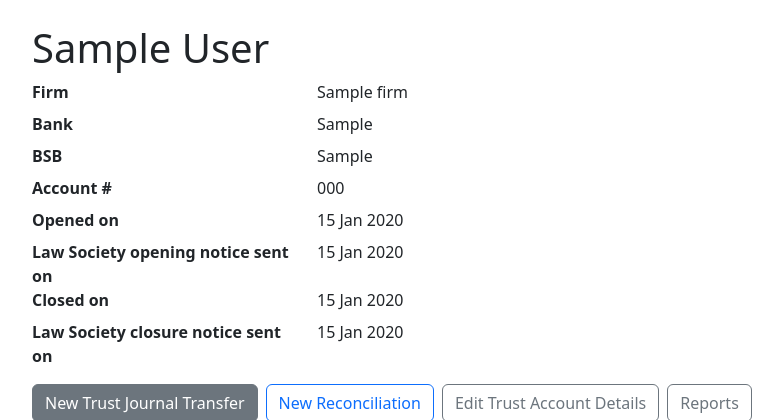
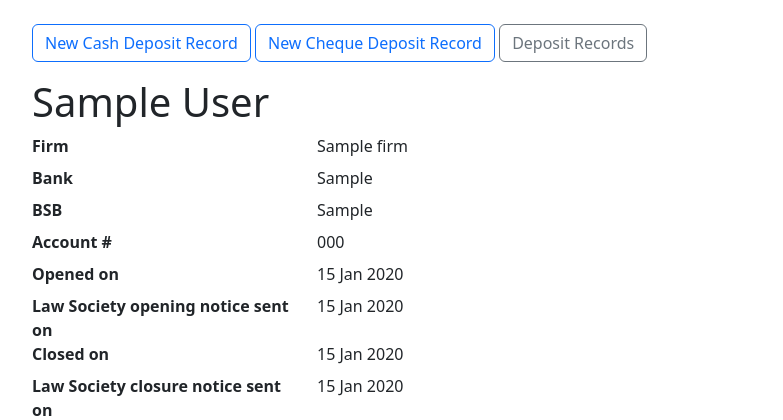
Before and after one commit to Dvrchmnd72/Matter-Funds, a Django app: page /trust/accounts/1/ in a window 1280 px wide. Shown: the part 80-500 px from the top of the page, without its empty margins (50-833 px from the left). Run offline with Django 4.2, Linux system fonts and the light colour scheme; a user stored in the database is signed in; tables that the repository leaves empty hold one stand-in row (values such as "Sample post").

Commit message:
Add cash and cheque deposit records

```diff
--- a/apps/trust/models.py
+++ b/apps/trust/models.py
@@ -446,6 +446,7 @@ class Receipt(models.Model):
     payment_reference_override = models.CharField(max_length=80, blank=True)
     purpose = models.CharField(max_length=500)
     late_banking = models.BooleanField(default=False)
+    deposit_record = models.ForeignKey('DepositRecord', on_delete=models.PROTECT, null=True, blank=True, related_name='receipts')
 
     class Meta:
         verbose_name = 'Receipt'
@@ -471,6 +472,53 @@ class Receipt(models.Model):
         # Deposit delay is calculated in the receipt service as a review indicator.
         # Do not treat any recording deadline as a banking grace period.
         return super().clean()
+
+
+class DepositRecord(models.Model):
+    DEPOSIT_TYPE_CASH = 'cash'
+    DEPOSIT_TYPE_CHEQUE = 'cheque'
+    DEPOSIT_TYPE_CHOICES = [
+        (DEPOSIT_TYPE_CASH, 'Cash Deposit Record'),
+        (DEPOSIT_TYPE_CHEQUE, 'Cheque Deposit Record'),
+    ]
+
+    trust_account = models.ForeignKey(TrustAccount, on_delete=models.PROTECT, related_name='deposit_records')
+    deposit_number = models.PositiveIntegerField()
+    deposit_type = models.CharField(max_length=10, choices=DEPOSIT_TYPE_CHOICES)
+    deposit_date = models.DateField()
+    prepared_by = models.ForeignKey(settings.AUTH_USER_MODEL, on_delete=models.PROTECT, related_name='deposit_records_prepared')
+    prepared_at = models.DateTimeField(auto_now_add=True)
+    notes = models.TextField(blank=True, default='')
+
+    class Meta:
+        verbose_name = 'Deposit Record'
+        verbose_name_plural = 'Deposit Records'
+        ordering = ['-deposit_date', '-deposit_number']
+        unique_together = [('trust_account', 'deposit_number')]
+        indexes = [
+            models.Index(fields=['trust_account', 'deposit_type']),
+            models.Index(fields=['deposit_date']),
+        ]
+
+    @property
+    def total_amount(self):
+        total = Decimal('0.00')
+        for receipt in self.receipts.select_related('transaction').all():
+            total += receipt.transaction.amount
+        return total
+
+    def clean(self):
+        errors = {}
+        if self.deposit_type not in {'cash', 'cheque'}:
+            errors['deposit_type'] = 'Deposit records can only be created for cash or cheque receipts.'
+        if self.deposit_date and self.deposit_date > timezone.localdate():
+            errors['deposit_date'] = 'Deposit date cannot be future-dated.'
+        if errors:
+            raise ValidationError(errors)
+
+    def __str__(self):
+        return f"{self.get_deposit_type_display()} #{self.deposit_number} - {self.deposit_date}"
+
 
 
 class Payment(models.Model):
--- a/apps/trust/reports.py
+++ b/apps/trust/reports.py
@@ -1833,3 +1833,40 @@ def reversal_pdf(reversal):
     response = _make_pdf_response(f"reversal_{reversal.pk}.pdf")
     response.write(buffer.getvalue())
     return response
+
+def deposit_record_pdf_bytes(deposit_record):
+    receipts = deposit_record.receipts.select_related(
+        'transaction',
+        'transaction__matter_ledger',
+        'transaction__matter_ledger__matter',
+    ).order_by('receipt_number')
+
+    rows = []
+    for receipt in receipts:
+        txn = receipt.transaction
+        matter = txn.matter_ledger.matter
+        rows.append([
+            f"R{receipt.receipt_number}",
+            str(txn.date_received_or_paid),
+            receipt.payor_name,
+            matter.file_number or str(matter.pk),
+            matter.description,
+            str(txn.amount),
+        ])
+
+    rows.append(['', '', '', '', 'Total deposited', str(deposit_record.total_amount)])
+    rows.append(['', '', '', '', 'Prepared by', str(deposit_record.prepared_by)])
+    rows.append(['', '', '', '', 'Prepared at', str(deposit_record.prepared_at)])
+    if deposit_record.notes:
+        rows.append(['', '', '', '', 'Notes', deposit_record.notes])
+
+    buffer = io.BytesIO()
+    _build_pdf_document(
+        buffer,
+        deposit_record.trust_account,
+        deposit_record.get_deposit_type_display(),
+        f"Deposit Record #{deposit_record.deposit_number} | Deposited {deposit_record.deposit_date}",
+        rows,
+        ['Receipt', 'Receipt date', 'Received from', 'Matter', 'Matter description', 'Amount'],
+    )
+    return buffer.getvalue()
--- a/apps/trust/templates/trust/account_detail.html
+++ b/apps/trust/templates/trust/account_detail.html
@@ -1,6 +1,13 @@
 {% extends "base.html" %}
 {% block title %}{{ account.name }} – Matter Funds{% endblock %}
 {% block content %}
+
+<div class="mb-3">
+  <a href="{% url 'trust:deposit_record_create' trust_account.pk %}?type=cash" class="btn btn-outline-primary">New Cash Deposit Record</a>
+  <a href="{% url 'trust:deposit_record_create' trust_account.pk %}?type=cheque" class="btn btn-outline-primary">New Cheque Deposit Record</a>
+  <a href="{% url 'trust:deposit_record_list' %}" class="btn btn-outline-secondary">Deposit Records</a>
+</div>
+
 <h1>{{ account.name }}</h1>
 <dl class="row">
   <dt class="col-sm-3">Firm</dt><dd class="col-sm-9">{{ account.firm }}</dd>
--- a/apps/trust/urls.py
+++ b/apps/trust/urls.py
@@ -30,6 +30,10 @@ urlpatterns = [
     path('periods/', views.AccountingPeriodListView.as_view(), name='period_list'),
     path('periods/<int:pk>/', views.AccountingPeriodDetailView.as_view(), name='period_detail'),
     path('periods/<int:pk>/lock/', views.AccountingPeriodLockView.as_view(), name='period_lock'),
+    path('deposit-records/', views.DepositRecordListView.as_view(), name='deposit_record_list'),
+    path('accounts/<int:pk>/deposit-records/new/', views.DepositRecordCreateView.as_view(), name='deposit_record_create'),
+    path('deposit-records/<int:pk>/', views.DepositRecordDetailView.as_view(), name='deposit_record_detail'),
+    path('deposit-records/<int:pk>/pdf/', views.DepositRecordPDFView.as_view(), name='deposit_record_pdf'),
     path('reconciliations/', views.ReconciliationListView.as_view(), name='reconciliation_list'),
     path('accounts/<int:pk>/reconciliations/new/', views.ReconciliationCreateView.as_view(), name='reconciliation_create'),
     path('reconciliations/<int:pk>/', views.ReconciliationDetailView.as_view(), name='reconciliation_detail'),
--- a/apps/trust/views.py
+++ b/apps/trust/views.py
@@ -16,11 +16,11 @@ from apps.trust import services
 from apps.trust import reports as trust_reports
 from .models import (
     TrustAccount, MatterLedger, TrustTransaction, Receipt, Payment, TrustJournal,
-    MonthlyReconciliation, ReconciliationBankLine, Irregularity, TrustAccountingPeriod, TrustMonthlyRecord,
+    MonthlyReconciliation, DepositRecord, ReconciliationBankLine, Irregularity, TrustAccountingPeriod, TrustMonthlyRecord,
     ControlledMoneyAccount, ControlledMoneyReceipt, ControlledMoneyWithdrawal, ControlledMoneyMonthlyStatement,
 )
 from .forms import (
-    TrustAccountUpdateForm, ReceiptForm, PaymentForm, TransferCostsToOfficeForm, TrustJournalForm, ReconciliationForm,
+    TrustAccountUpdateForm, ReceiptForm, PaymentForm, TransferCostsToOfficeForm, TrustJournalForm, ReconciliationForm, DepositRecordForm,
     ManualIrregularityForm, IrregularityResolveForm, DateRangeForm, YearForm,
     ReconciliationFinaliseForm, AccountingPeriodLockForm, ReconciliationBankStatementForm, ReconciliationBankLineForm,
     ControlledMoneyAccountForm, ControlledMoneyReceiptForm, ControlledMoneyWithdrawalForm,
@@ -363,6 +363,115 @@ class ReverseTransactionView(AdminOrAccountantMixin, View):
             messages.error(request, str(e))
         ledger = txn.matter_ledger
         return redirect(reverse('trust:account_detail', kwargs={'pk': ledger.trust_account_id}))
+
+
+class DepositRecordListView(AdminOrAccountantMixin, ListView):
+    model = DepositRecord
+    template_name = 'trust/deposit_record_list.html'
+    context_object_name = 'deposit_records'
+
+    def get_queryset(self):
+        return (
+            scope_trust_queryset_for_user(
+                DepositRecord.objects.select_related('trust_account', 'prepared_by'),
+                self.request.user,
+                firm_lookup='trust_account__firm',
+            )
+            .order_by('-deposit_date', '-deposit_number')
+        )
+
+
+class DepositRecordCreateView(AdminOrAccountantMixin, FormView):
+    form_class = DepositRecordForm
+    template_name = 'trust/deposit_record_form.html'
+
+    def get_trust_account(self):
+        queryset = scope_trust_queryset_for_user(TrustAccount.objects.all(), self.request.user, firm_lookup='firm')
+        return get_object_or_404(queryset, pk=self.kwargs['pk'])
+
+    def get_initial(self):
+        initial = super().get_initial()
+        deposit_type = self.request.GET.get('type')
+        if deposit_type in {'cash', 'cheque'}:
+            initial['deposit_type'] = deposit_type
+        return initial
+
+    def get_form_kwargs(self):
+        kwargs = super().get_form_kwargs()
+        kwargs['trust_account'] = self.get_trust_account()
+        kwargs['deposit_type'] = self.request.POST.get('deposit_type') or self.request.GET.get('type')
+        return kwargs
+
+    def form_valid(self, form):
+        trust_account = self.get_trust_account()
+        last = DepositRecord.objects.filter(trust_account=trust_account).order_by('-deposit_number').first()
+        next_number = (last.deposit_number + 1) if last else 1
+
+        with transaction.atomic():
+            deposit = DepositRecord.objects.create(
+                trust_account=trust_account,
+                deposit_number=next_number,
+                deposit_type=form.cleaned_data['deposit_type'],
+                deposit_date=form.cleaned_data['deposit_date'],
+                prepared_by=self.request.user,
+                notes=form.cleaned_data.get('notes', ''),
+            )
+            for receipt in form.cleaned_data['receipt_objects']:
+                receipt.deposit_record = deposit
+                receipt.transaction.date_banked = deposit.deposit_date
+                receipt.transaction.save(update_fields=['date_banked'])
+                receipt.save(update_fields=['deposit_record'])
+
+        messages.success(self.request, f'{deposit.get_deposit_type_display()} #{deposit.deposit_number} created.')
+        return redirect(reverse('trust:deposit_record_detail', kwargs={'pk': deposit.pk}))
+
+    def get_context_data(self, **kwargs):
+        ctx = super().get_context_data(**kwargs)
+        trust_account = self.get_trust_account()
+        ctx['trust_account'] = trust_account
+        ctx['cash_count'] = Receipt.objects.filter(transaction__matter_ledger__trust_account=trust_account, payment_method='cash', deposit_record__isnull=True).count()
+        ctx['cheque_count'] = Receipt.objects.filter(transaction__matter_ledger__trust_account=trust_account, payment_method='cheque', deposit_record__isnull=True).count()
+        return ctx
+
+
+class DepositRecordDetailView(AdminOrAccountantMixin, DetailView):
+    model = DepositRecord
+    template_name = 'trust/deposit_record_detail.html'
+    context_object_name = 'deposit_record'
+
+    def get_queryset(self):
+        return scope_trust_queryset_for_user(
+            DepositRecord.objects.select_related('trust_account', 'prepared_by'),
+            self.request.user,
+            firm_lookup='trust_account__firm',
+        )
+
+    def get_context_data(self, **kwargs):
+        ctx = super().get_context_data(**kwargs)
+        ctx['receipts'] = self.object.receipts.select_related(
+            'transaction',
+            'transaction__matter_ledger',
+            'transaction__matter_ledger__matter',
+        ).order_by('receipt_number')
+        return ctx
+
+
+class DepositRecordPDFView(AdminOrAccountantMixin, DetailView):
+    model = DepositRecord
+
+    def get_queryset(self):
+        return scope_trust_queryset_for_user(
+            DepositRecord.objects.select_related('trust_account', 'prepared_by'),
+            self.request.user,
+            firm_lookup='trust_account__firm',
+        )
+
+    def get(self, request, *args, **kwargs):
+        deposit_record = self.get_object()
+        pdf = trust_reports.deposit_record_pdf_bytes(deposit_record)
+        response = HttpResponse(pdf, content_type='application/pdf')
+        response['Content-Disposition'] = f'attachment; filename="deposit-record-{deposit_record.deposit_number}.pdf"'
+        return response
 
 
 class ReconciliationListView(StaffRequiredMixin, ListView):
```
Also changed, not shown: apps/trust/forms.py (+73 -1 lines), apps/trust/templates/trust/deposit_record_detail.html (added, +52 -0 lines), apps/trust/templates/trust/deposit_record_form.html (added, +23 -0 lines), apps/trust/templates/trust/deposit_record_list.html (added, +34 -0 lines), apps/trust/migrations/0014_deposit_records.py (added).
